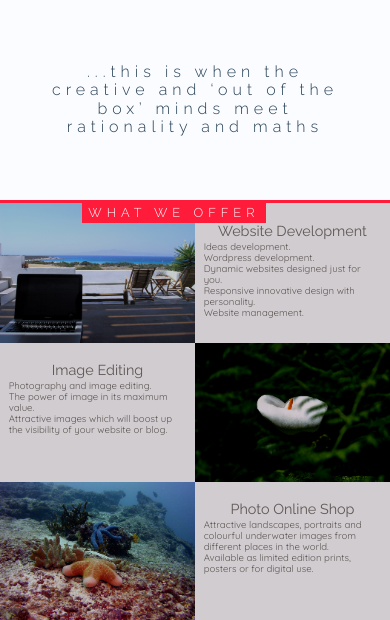
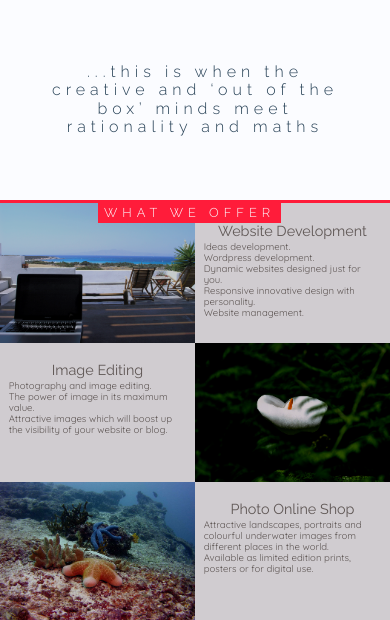
Before and after one commit to Aimypalo/final-project, a PHP site: page / in a window 390 px wide. Shown: the part 1948-2568 px from the top of the page. Run offline with PHP 8.4, Linux system fonts and the light colour scheme; some libraries are stand-ins or nearby versions; some web fonts are replaced.

Commit message:
.links title left centred
.links h3 position left value adjusted

```diff
--- a/css/style.css
+++ b/css/style.css
@@ -1208,7 +1208,7 @@ h3 {
     font-weight: 500;
   }
   .site-content .services h3 {
-    left: 21%;
+    left: 25%;
     padding: 0.2em 0.5em;
     font-size: 0.8em;
   }
--- a/scss/_main.scss
+++ b/scss/_main.scss
@@ -812,7 +812,7 @@ h3 {
 		}
 		.services {
 			h3 {
-				left: 21%;
+				left: 25%;
 				padding: 0.2em 0.5em;
 				font-size: 0.8em;
 			}
```
